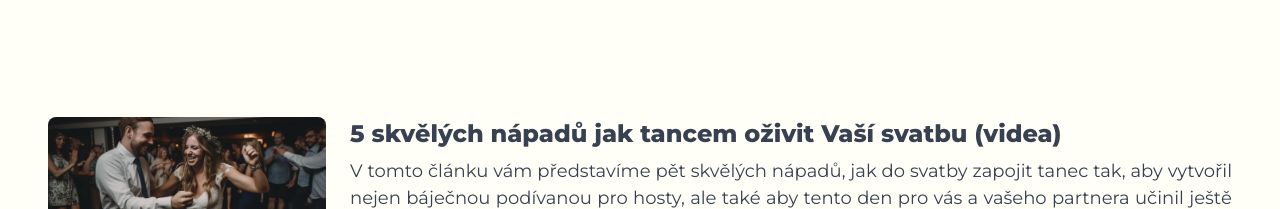
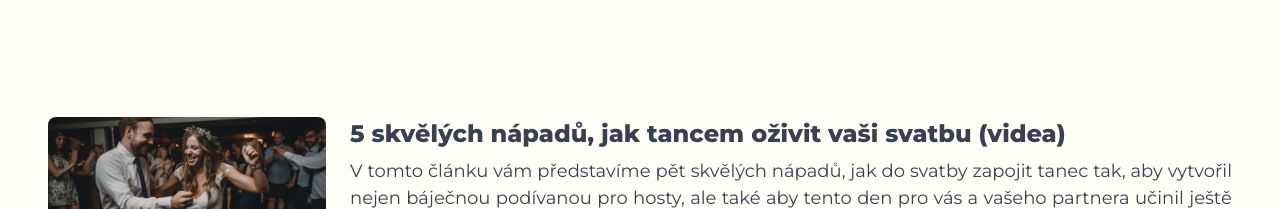
Before and after one commit to LukasMitlener/next_wedding_dance, a Next.js app: page / in a window 1280 px wide. Shown: the part 3732-3941 px from the top of the page. Built offline with nearby package versions, Linux system fonts and the light colour scheme.

Commit message:
Add files via upload

```diff
--- a/components/Blog.jsx
+++ b/components/Blog.jsx
@@ -22,7 +22,7 @@ const Blog = () => {
               <Image src={pic1} class="object-cover rounded-lg w-full h-full col-span-1 bg-center" alt="Kutty" loading="lazy" />
               <div class="col-span-1 md:col-span-3">
                 <h2 class="mb-2 text-2xl font-extrabold leading-snug text-gray-800 text-start">
-                <Link href="https://svatebnitance.cz/blog/5_skvelych_napadu" class="text-gray-700 hover:text-h-color">5 skvělých nápadů jak tancem oživit Vaší svatbu (videa)</Link>
+                <Link href="https://svatebnitance.cz/blog/5_skvelych_napadu" class="text-gray-700 hover:text-h-color">5 skvělých nápadů, jak tancem oživit vaši svatbu (videa)</Link>
                 </h2>
                 <p class="text-justify mb-3 text-gray-700">
                 V tomto článku vám představíme pět skvělých nápadů, jak do svatby zapojit tanec tak,
```
